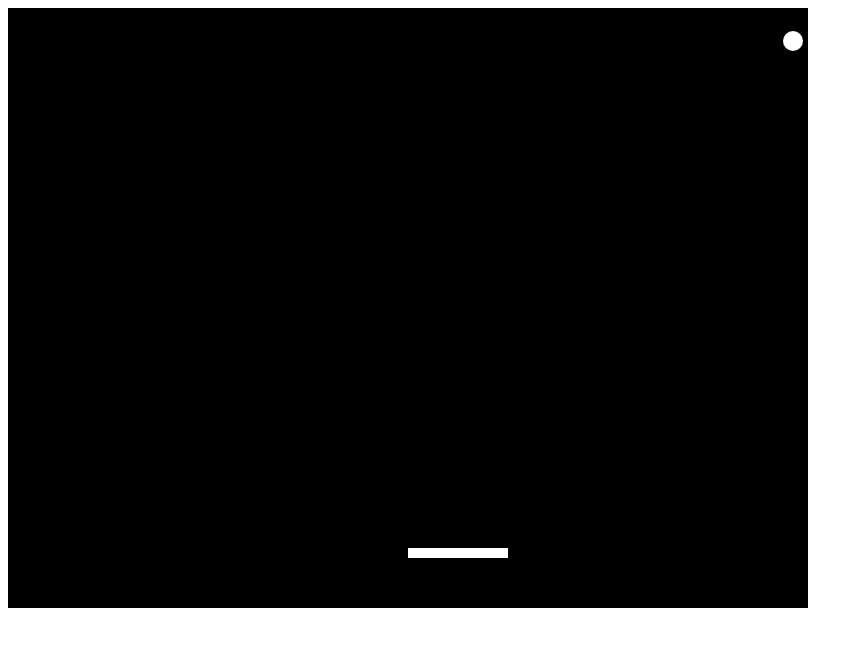
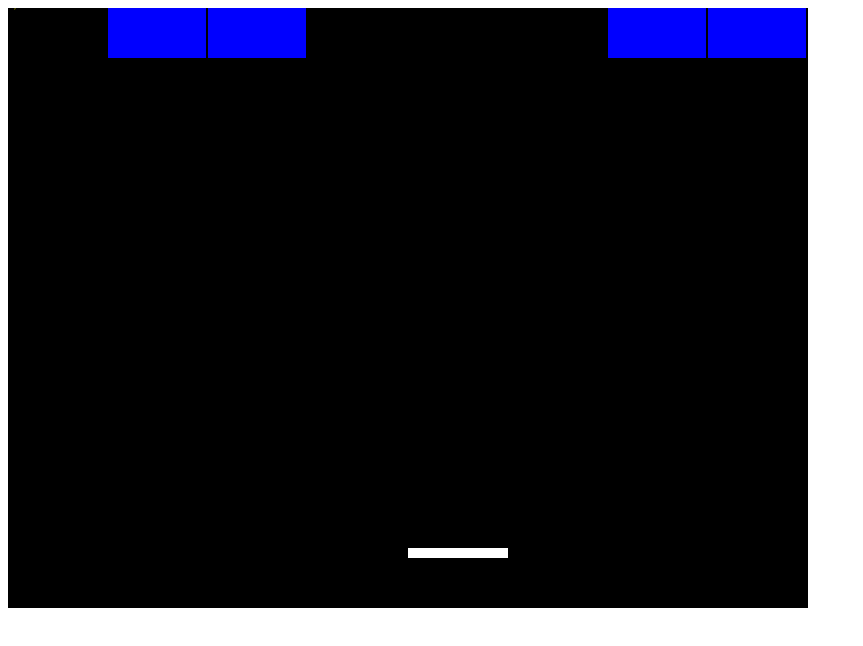
Before and after one commit to A-Jordan/Breakout-Game-Clone, a plain HTML site: page index.html in a window 1280 px wide. Shown: the whole page, without its empty margins (0-863 px from the left). Drawn offline with Linux system fonts and the light colour scheme.

Commit message:
Update index.html
docs: Added multiple bricks. Added arrays to easily add and remove bricks. Added comments to increase code readability.

```diff
--- a/index.html
+++ b/index.html
@@ -16,6 +16,12 @@
         var ballSpeedX = 5;
         var ballSpeedY = 7;
 
+        const BRICK_W = 100;
+        const BRICK_H = 50;
+        const BRICK_COUNT = 8;
+
+        var brickGrid = new Array(BRICK_COUNT);
+
         const PADDLE_WIDTH = 100;
         const PADDLE_THICKNESS = 10;
         const PADDLE_DIST_FROM_EDGE = 60;
@@ -23,15 +29,29 @@
 
         var canvas, canvasContext;
 
+
+        var mouseX = 0;
+        var mouseY = 0;
+
         function updateMousePos(evt) {
             var rect = canvas.getBoundingClientRect();
             var root = document.documentElement;
 
-            var mouseX = evt.clientX - rect.left - root.scrollLeft;
-            //var mouseY = evt.clientY -rect.top - root.scrollTop;
+            mouseX = evt.clientX - rect.left - root.scrollLeft;
+            mouseY = evt.clientY - rect.top - root.scrollTop;
 
             paddleX = mouseX - PADDLE_WIDTH / 2;
         }
+
+        function brickReset() {
+            for (var i = 0; i < BRICK_COUNT; i++) {
+                if (Math.random() < 0.5) {
+                    brickGrid[i] = true;
+                } else {
+                    brickGrid[i] = false;
+                } // end of else (rand check)
+            } // end of for each brick
+        } // end of brickReset function
 
         window.onload = function() {
             canvas = document.getElementById('gameCanvas');
@@ -41,7 +61,9 @@
             setInterval(updateAll, 1000 / framesPerSecond);
 
             canvas.addEventListener('mousemove', updateMousePos);
-        };
+
+            brickReset();
+        }
 
         function updateAll() {
             moveAll();
@@ -78,7 +100,33 @@
                 ballY < paddleBottomEdgeY && // above bottom of paddle
                 ballX > paddleLeftEdgeX && // right of the left side of paddle
                 ballX < paddleRightEdgeX) { // left of the right side of paddle
+
+
                 ballSpeedY *= -1;
+
+                var centerOfPaddleX = paddleX + PADDLE_WIDTH / 2;
+                var ballDistFromPaddleCenterX = ballX - centerOfPaddleX;
+                ballSpeedX = ballDistFromPaddleCenterX * 0.35;
+            }
+        }
+
+        function drawBricks() {
+            /*if(brickGrid[0]) {
+            colorRect(0,0, BRICK_W-1,BRICK_H, 'blue');
+            }
+            if(brickGrid[1]) {
+            colorRect(BRICK_W,0, BRICK_W-2,BRICK_H, 'blue');
+            }
+            if(brickGrid[2]) {
+            colorRect(BRICK_W*2,0, BRICK_W-2,BRICK_H, 'blue');
+            }
+            if(brickGrid[3]) {
+            colorRect(BRICK_W*3,0, BRICK_W-2,BRICK_H, 'blue');
+            }*/
+            for (var i = 0; i < BRICK_COUNT; i++) {
+                if (brickGrid[i]) {
+                    colorRect(BRICK_W * i, 0, BRICK_W - 2, BRICK_H, 'blue');
+                }
             }
         }
 
@@ -89,6 +137,10 @@
 
             colorRect(paddleX, canvas.height - PADDLE_DIST_FROM_EDGE,
                 PADDLE_WIDTH, PADDLE_THICKNESS, 'white');
+
+            drawBricks();
+
+            colorText(mouseX + "," + mouseY, mouseX, mouseY, 'yellow');
         }
 
         function colorRect(topLeftX, topLeftY, boxWidth, boxHeight, fillColor) {
@@ -102,6 +154,11 @@
             canvasContext.arc(centerX, centerY, radius, 0, Math.PI * 2, true);
             canvasContext.fill();
         }
+
+        function colorText(showWords, textX, textY, fillColor) {
+            canvasContext.fillStyle = fillColor;
+            canvasContext.fillText(showWords, textX, textY);
+        }
     </script>
 
 
```
